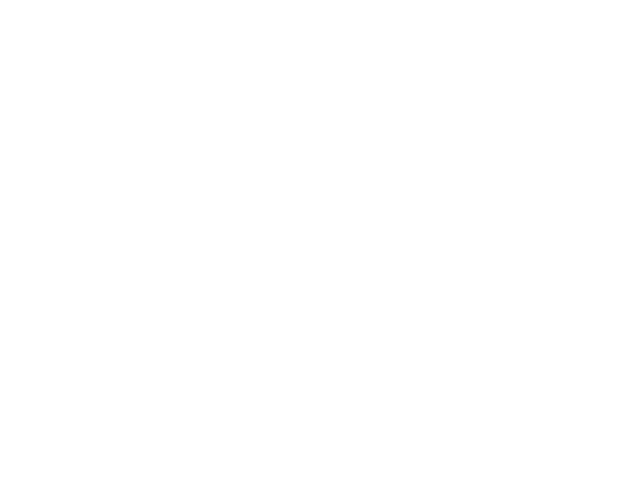
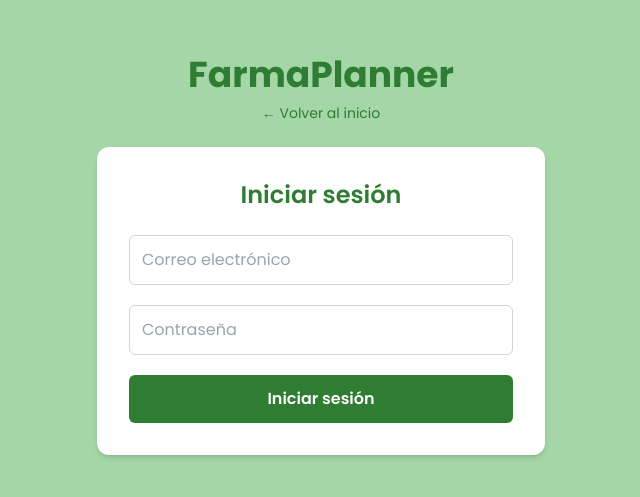
Before and after one commit to LauGL/farma-planner, a React (Vite) app: page /login in a window 1280 px wide. Before the commit this address had no page. Shown: the part 145-642 px from the top of the page, without its empty margins (319-959 px from the left). Built offline with nearby package versions, Linux system fonts and the light colour scheme.

Commit message:
feat: página de login funcional con estilos y validación

```diff
--- a/src/App.jsx
+++ b/src/App.jsx
@@ -1,7 +1,7 @@
 import { BrowserRouter as Router, Routes, Route } from "react-router-dom";
 import Home from "./pages/Home.jsx";
 import Register from "./pages/Register.jsx";
-// más adelante agregaremos también Login.jsx
+import Login from "./pages/Login.jsx";
 
 function App() {
   return (
@@ -9,7 +9,9 @@
       <Routes>
         <Route path="/" element={<Home />} />
         <Route path="/register" element={<Register />} />
-        {/* <Route path="/login" element={<Login />} /> */}
+        <Route path="/login" element={<Login />} />
+        {/* Ruta protegida que crearemos luego */}
+        {/* <Route path="/dashboard" element={<Dashboard />} /> */}
       </Routes>
     </Router>
   );
--- /dev/null
+++ b/src/pages/Login.jsx
@@ -0,0 +1,96 @@
+import { useState, useEffect } from "react";
+import { Link, useNavigate } from "react-router-dom";
+import { loginUser } from "../services/auth";
+
+function Login() {
+  const navigate = useNavigate();
+
+  const [email, setEmail] = useState("");
+  const [password, setPassword] = useState("");
+
+  const [message, setMessage] = useState("");
+  const [messageType, setMessageType] = useState("error");
+
+  const handleSubmit = async (e) => {
+    e.preventDefault();
+
+    try {
+      await loginUser(email, password);
+      setMessage("Inicio de sesión correcto ✅");
+      setMessageType("success");
+
+      setTimeout(() => navigate("/dashboard"), 1000);
+    } catch (error) {
+      console.error(error); // ahora sí se está usando
+      setMessage("Correo o contraseña incorrectos ❌");
+      setMessageType("error");
+    }
+  };
+
+  useEffect(() => {
+    if (message) {
+      const timer = setTimeout(() => setMessage(""), 3000);
+      return () => clearTimeout(timer);
+    }
+  }, [message]);
+
+  return (
+    <div className="min-h-screen flex flex-col items-center justify-center bg-secondary px-4">
+      <h1 className="text-4xl font-bold text-primary mb-2">FarmaPlanner</h1>
+
+      <Link
+        to="/"
+        className="mb-6 text-sm text-primary hover:underline font-medium"
+      >
+        ← Volver al inicio
+      </Link>
+
+      <div className="w-full max-w-md bg-white p-8 rounded-xl shadow-md">
+        <h2 className="text-2xl font-semibold text-center text-primary mb-6">
+          Iniciar sesión
+        </h2>
+
+        {message && (
+          <div
+            className={`mb-4 p-3 rounded-md text-sm font-semibold ${
+              messageType === "success"
+                ? "bg-green-100 text-green-800"
+                : "bg-red-100 text-red-800"
+            }`}
+          >
+            {message}
+          </div>
+        )}
+
+        <form onSubmit={handleSubmit} className="space-y-5">
+          <input
+            type="email"
+            placeholder="Correo electrónico"
+            value={email}
+            onChange={(e) => setEmail(e.target.value)}
+            required
+            className="w-full p-3 border border-gray-300 rounded-md focus:outline-none focus:ring-2 focus:ring-primary"
+          />
+
+          <input
+            type="password"
+            placeholder="Contraseña"
+            value={password}
+            onChange={(e) => setPassword(e.target.value)}
+            required
+            className="w-full p-3 border border-gray-300 rounded-md focus:outline-none focus:ring-2 focus:ring-primary"
+          />
+
+          <button
+            type="submit"
+            className="w-full py-3 bg-primary text-white rounded-md font-semibold hover:bg-green-900 transition"
+          >
+            Iniciar sesión
+          </button>
+        </form>
+      </div>
+    </div>
+  );
+}
+
+export default Login;
```
